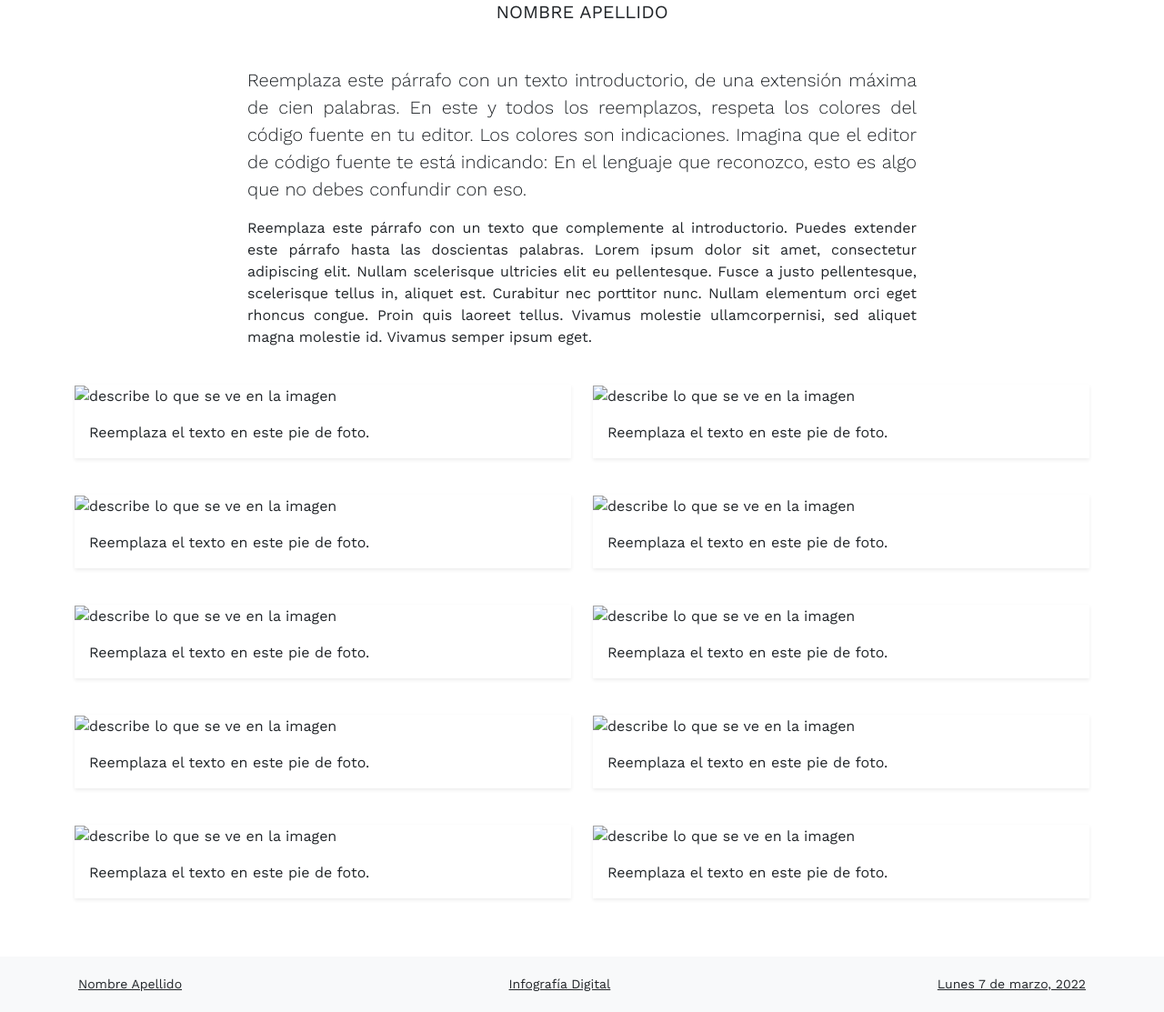
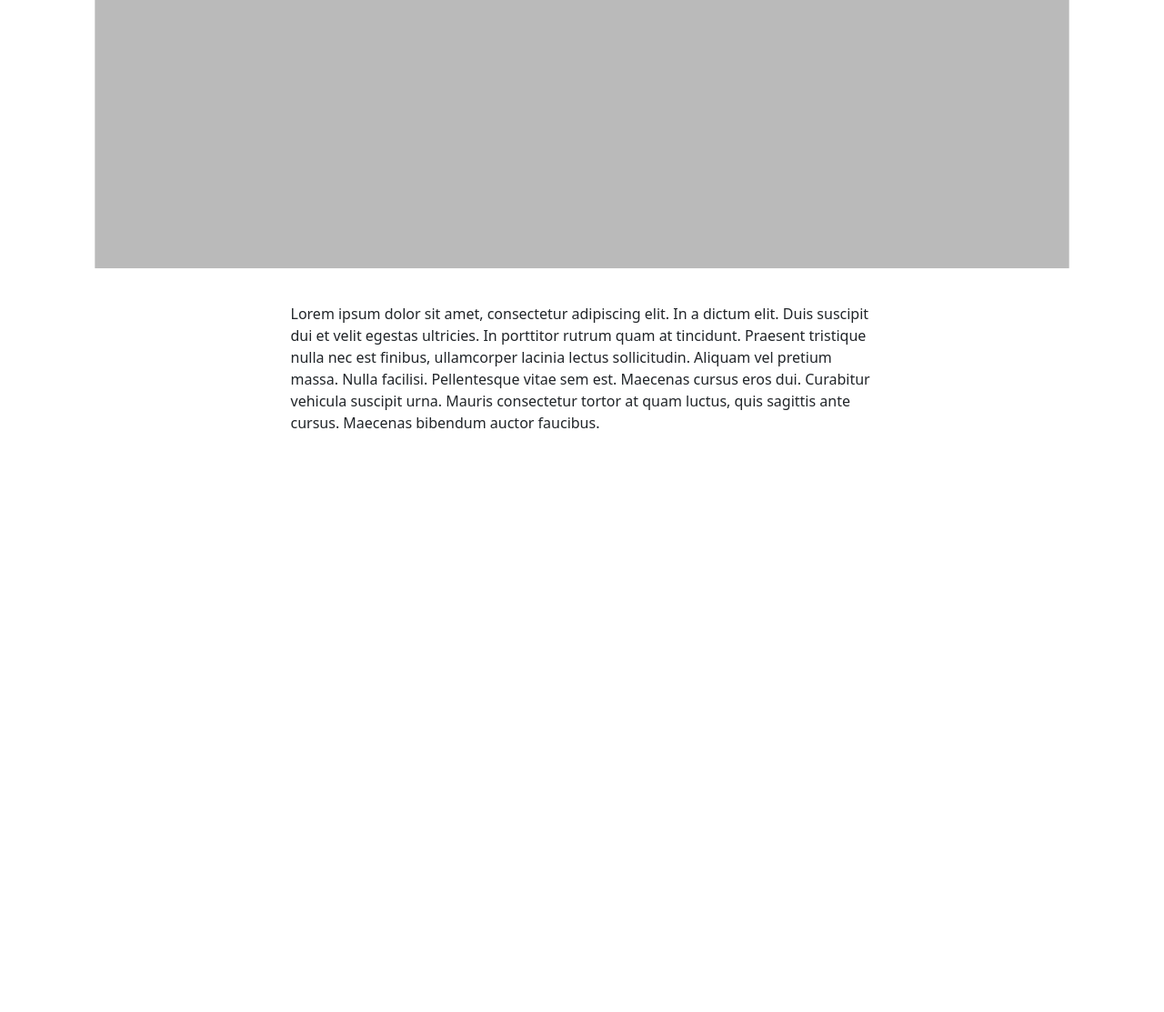
Before and after one commit to froher/clase_07, a plain HTML site: page clase-01/index.html in a window 1280 px wide. Shown: the part 145-1258 px from the top of the page at 91% size. After the commit the page ends 800 px from the top, so only its background shows below. Drawn offline with nearby package versions, Linux system fonts and the light colour scheme.

Commit message:
Update index.html

```diff
--- a/clase-01/index.html
+++ b/clase-01/index.html
@@ -1,124 +1,26 @@
 <!DOCTYPE html>
 <html lang="es">
     <head>
-        <meta charset="utf-8">
-        <meta name="viewport" content="width=device-width, initial-scale=1">
+        <meta charset="utf-8" />
+        <meta name="viewport" content="width=device-width, initial-scale=1" />
         <link href="https://cdn.jsdelivr.net/npm/bootstrap@5.1.3/dist/css/bootstrap.min.css" rel="stylesheet" integrity="sha384-1BmE4kWBq78iYhFldvKuhfTAU6auU8tT94WrHftjDbrCEXSU1oBoqyl2QvZ6jIW3" crossorigin="anonymous" />
-        <link rel="preconnect" href="https://fonts.googleapis.com" />
-        <link rel="preconnect" href="https://fonts.gstatic.com" crossorigin />
-        <link href="https://fonts.googleapis.com/css2?family=Work+Sans:wght@300;400;600&display=swap" rel="stylesheet" />
-        <style>
-            :root { --bs-font-sans-serif: "Work Sans", sans-serif; }
-            @media (min-width: 992px) { header p{ text-align: justify; text-justify: inter-word; } }
-        </style>
-        <title>Reemplaza este título que se muestra en la ventana de tu navegador</title>
+        <title>Hola mundo</title>
     </head>
     <body>
-        <header class="container">
-            <div class="row py-4">
-                <div class="col-sm-11 col-md-10 col-lg-9 col-xl-8 col-xxl-7 mx-auto">
-
-                    <h1 class="mb-3 mt-5 text-center display-5 ">Reemplaza este título</h1>
-
-                    <h2 class="mb-5 text-center text-uppercase fs-5">Nombre Apellido</h2>
-
-                    <p class="lead">Reemplaza este párrafo con un texto introductorio, de una extensión máxima de cien palabras. En este y todos los reemplazos, respeta los colores del código fuente en tu editor. Los colores son indicaciones. Imagina que el editor de código fuente te está indicando: En el lenguaje que reconozco, esto es algo que no debes confundir con eso.</p>
-
-                    <p>Reemplaza este párrafo con un texto que complemente al introductorio. Puedes extender este párrafo hasta las doscientas palabras. Lorem ipsum dolor sit amet, consectetur adipiscing elit. Nullam scelerisque ultricies elit eu pellentesque. Fusce a justo pellentesque, scelerisque tellus in, aliquet est. Curabitur nec porttitor nunc. Nullam elementum orci eget rhoncus congue. Proin quis laoreet tellus. Vivamus molestie ullamcorpernisi, sed aliquet magna molestie id. Vivamus semper ipsum eget.</p>
-
+        <div class="container">
+            <div class="row">
+                <div class="col-12 my-3">
+                    <svg xmlns="http://www.w3.org/2000/svg" viewBox="0 0 200 500" class="d-md-none">
+                        <rect x="10" y="10" width="180" height="480" fill="#BABABA"/>
+                    </svg>
+                    <svg xmlns="http://www.w3.org/2000/svg" viewBox="0 0 500 200" class="d-none d-md-block">
+                        <rect x="10" y="10" width="480" height="180" fill="#BABABA"/>
+                    </svg>
+                </div>
+                <div class="col-11 col-sm-10 col-md-9 col-lg-8 col-xl-7 col-xxl-6 mx-auto">
+                    <p>Lorem ipsum dolor sit amet, consectetur adipiscing elit. In a dictum elit. Duis suscipit dui et velit egestas ultricies. In porttitor rutrum quam at tincidunt. Praesent tristique nulla nec est finibus, ullamcorper lacinia lectus sollicitudin. Aliquam vel pretium massa. Nulla facilisi. Pellentesque vitae sem est. Maecenas cursus eros dui. Curabitur vehicula suscipit urna. Mauris consectetur tortor at quam luctus, quis sagittis ante cursus. Maecenas bibendum auctor faucibus.</p>
                 </div>
             </div>
-        </header>
-
-        <main class="container">
-            <div class="row g-4 pb-5">
-                <!--primera imagen-->
-                <div class="col-12 col-sm-6">
-                    <figure class="shadow-sm">
-                        <img loading="lazy" src="img/reemplaza-esta-imagen.gif" class="w-100" alt="describe lo que se ve en la imagen" />
-                        <figcaption class="p-3">Reemplaza el texto en este pie de foto.</figcaption>
-                    </figure>
-                </div>
-                <!--segunda imagen-->
-                <div class="col-12 col-sm-6">
-                    <figure class="shadow-sm">
-                        <img loading="lazy" src="img/reemplaza-esta-imagen.gif" class="w-100" alt="describe lo que se ve en la imagen" />
-                        <figcaption class="p-3">Reemplaza el texto en este pie de foto.</figcaption>
-                    </figure>
-                </div>
-                <!--tercera imagen-->
-                <div class="col-12 col-sm-6">
-                    <figure class="shadow-sm">
-                        <img loading="lazy" src="img/reemplaza-esta-imagen.gif" class="w-100" alt="describe lo que se ve en la imagen" />
-                        <figcaption class="p-3">Reemplaza el texto en este pie de foto.</figcaption>
-                    </figure>
-                </div>
-                <!--cuarta imagen-->
-                <div class="col-12 col-sm-6">
-                    <figure class="shadow-sm">
-                        <img loading="lazy" src="img/reemplaza-esta-imagen.gif" class="w-100" alt="describe lo que se ve en la imagen" />
-                        <figcaption class="p-3">Reemplaza el texto en este pie de foto.</figcaption>
-                    </figure>
-                </div>
-                <!--quinta imagen-->
-                <div class="col-12 col-sm-6">
-                    <figure class="shadow-sm">
-                        <img loading="lazy" src="img/reemplaza-esta-imagen.gif" class="w-100" alt="describe lo que se ve en la imagen" />
-                        <figcaption class="p-3">Reemplaza el texto en este pie de foto.</figcaption>
-                    </figure>
-                </div>
-                <!--sexta imagen-->
-                <div class="col-12 col-sm-6">
-                    <figure class="shadow-sm">
-                        <img loading="lazy" src="img/reemplaza-esta-imagen.gif" class="w-100" alt="describe lo que se ve en la imagen" />
-                        <figcaption class="p-3">Reemplaza el texto en este pie de foto.</figcaption>
-                    </figure>
-                </div>
-                <!--séptima imagen-->
-                <div class="col-12 col-sm-6">
-                    <figure class="shadow-sm">
-                        <img loading="lazy" src="img/reemplaza-esta-imagen.gif" class="w-100" alt="describe lo que se ve en la imagen" />
-                        <figcaption class="p-3">Reemplaza el texto en este pie de foto.</figcaption>
-                    </figure>
-                </div>
-                <!--octava imagen-->
-                <div class="col-12 col-sm-6">
-                    <figure class="shadow-sm">
-                        <img loading="lazy" src="img/reemplaza-esta-imagen.gif" class="w-100" alt="describe lo que se ve en la imagen" />
-                        <figcaption class="p-3">Reemplaza el texto en este pie de foto.</figcaption>
-                    </figure>
-                </div>
-                <!--novena imagen-->
-                <div class="col-12 col-sm-6">
-                    <figure class="shadow-sm">
-                        <img loading="lazy" src="img/reemplaza-esta-imagen.gif" class="w-100" alt="describe lo que se ve en la imagen" />
-                        <figcaption class="p-3">Reemplaza el texto en este pie de foto.</figcaption>
-                    </figure>
-                </div>
-                <!--décima imagen-->
-                <div class="col-12 col-sm-6">
-                    <figure class="shadow-sm">
-                        <img loading="lazy" src="img/reemplaza-esta-imagen.gif" class="w-100" alt="describe lo que se ve en la imagen" />
-                        <figcaption class="p-3">Reemplaza el texto en este pie de foto.</figcaption>
-                    </figure>
-                </div>
-                <!--no hay más imágenes-->
-            </div>
-        </main>
-
-        <footer class="bg-light">
-            <div class="container">
-                <div class="row py-3">
-                    <div class="col-12">
-                        <p class="d-flex justify-content-between small p-1 m-0">
-                            <!--reemplaza el # que sigue con la URL de tu cuenta en GitHub-->
-                            <a href="#" class="link-dark">Nombre Apellido</a>
-                            <a href="https://github.com/profesorfaco/dno075-2022-1/" class="link-dark">Infografía Digital</a>
-                            <a href="https://github.com/profesorfaco/dno075-2022-1/tree/main/clase-01" class="d-none d-lg-inline link-dark">Lunes 7 de marzo, 2022</a>
-                        </p>
-                    </div>
-                </div>
-            </div>
-        </footer>
+        </div>
     </body>
 </html>
```
